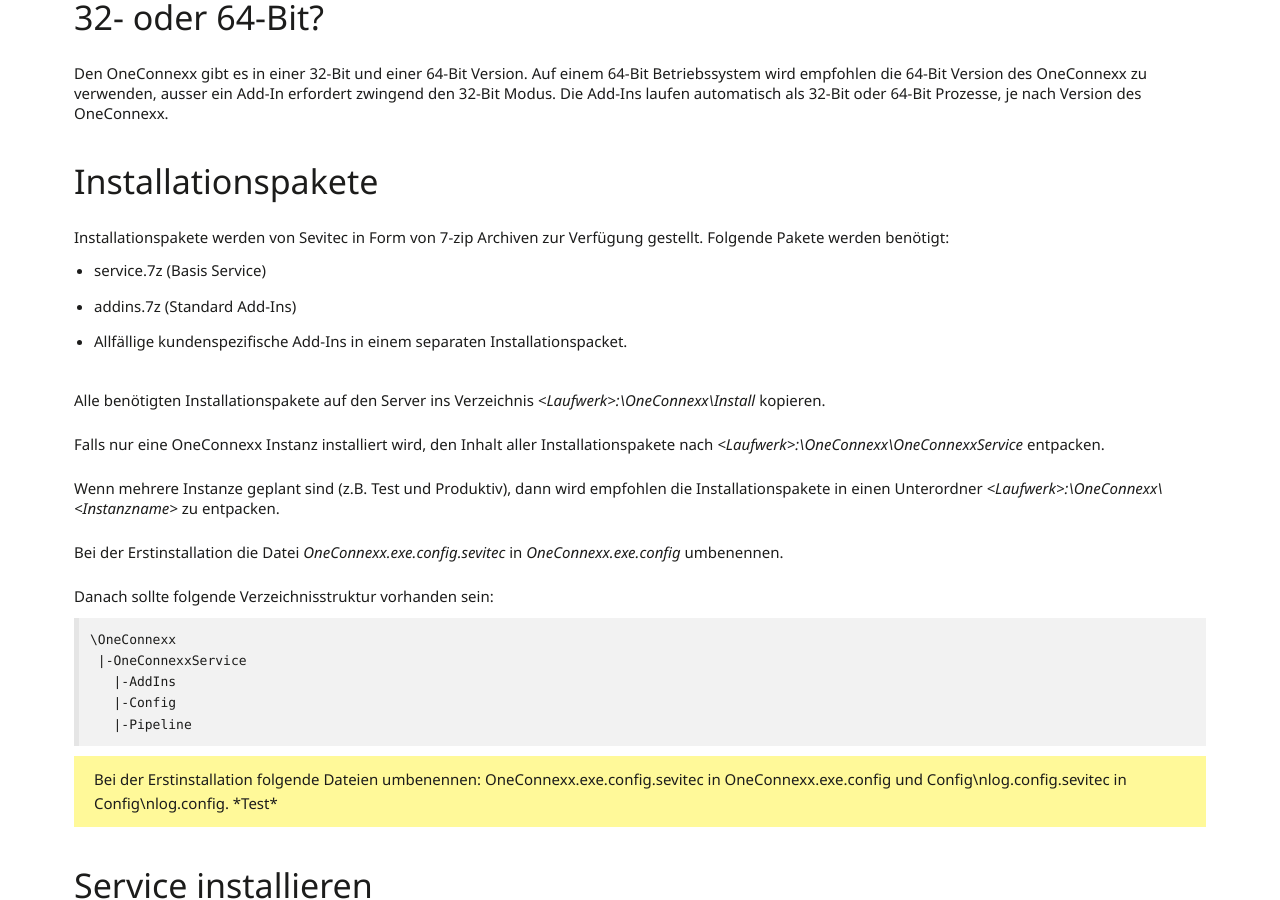
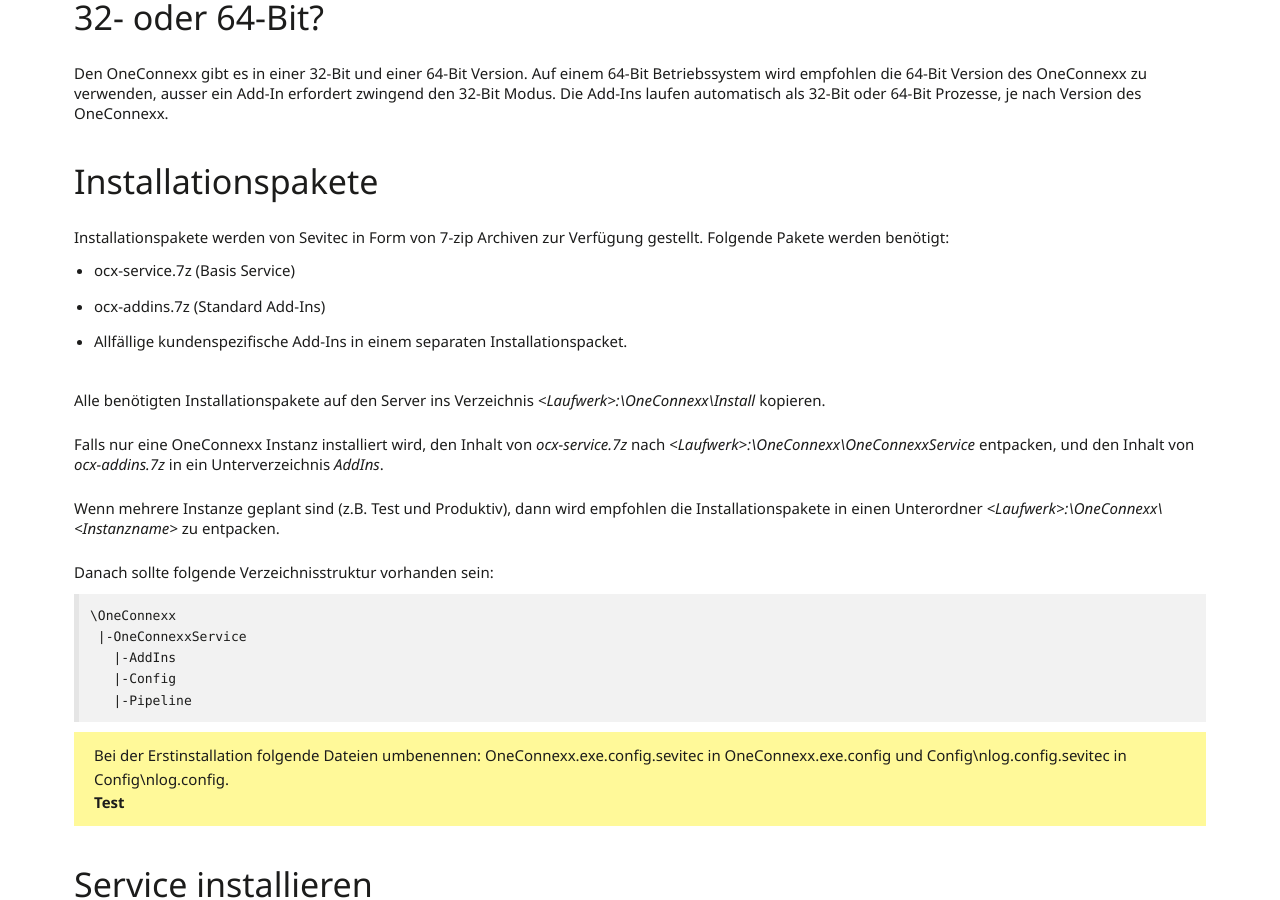
Before and after one commit to primesoft-group/oneconnexx-docs, a Jekyll site: the page built from _pages/setup/de/oneconnexx.md, in a window 1280 px wide and 900 px high, scrolled down 373 px. Built offline with Jekyll 4.4.1, drawn with Linux system fonts in a browser that asks for light colours; nearby versions of some CDN libraries; some web fonts are replaced.

Commit message:
Update oneconnexx.md

````diff
--- a/_pages/setup/de/oneconnexx.md
+++ b/_pages/setup/de/oneconnexx.md
@@ -14,18 +14,16 @@
 
 Installationspakete werden von Sevitec in Form von 7-zip Archiven zur Verfügung gestellt. Folgende Pakete werden benötigt:
 
-* service.7z (Basis Service)
-* addins.7z (Standard Add-Ins)
+* ocx-service.7z (Basis Service)
+* ocx-addins.7z (Standard Add-Ins)
 * Allfällige kundenspezifische Add-Ins in einem separaten Installationspacket.
 
 Alle benötigten Installationspakete auf den Server ins Verzeichnis *&lt;Laufwerk&gt;:\OneConnexx\Install* kopieren.
 
-Falls nur eine OneConnexx Instanz installiert wird, den Inhalt aller Installationspakete nach *&lt;Laufwerk&gt;:\OneConnexx\OneConnexxService* entpacken.
+Falls nur eine OneConnexx Instanz installiert wird, den Inhalt von *ocx-service.7z* nach *&lt;Laufwerk&gt;:\OneConnexx\OneConnexxService* entpacken, und den Inhalt von *ocx-addins.7z* in ein Unterverzeichnis *AddIns*.
 
 Wenn mehrere Instanze geplant sind (z.B. Test und Produktiv), dann wird empfohlen die Installationspakete in einen Unterordner
 *&lt;Laufwerk&gt;:\OneConnexx\&lt;Instanzname&gt;* zu entpacken.
-
-Bei der Erstinstallation die Datei *OneConnexx.exe.config.sevitec* in *OneConnexx.exe.config* umbenennen.
 
 Danach sollte folgende Verzeichnisstruktur vorhanden sein:
 
@@ -37,7 +35,7 @@
    |-Pipeline
 ```
 
-{% include alert.html type="warning" text="Bei der Erstinstallation folgende Dateien umbenennen: OneConnexx.exe.config.sevitec in OneConnexx.exe.config und Config\nlog.config.sevitec in Config\nlog.config. *Test* " %}
+{% include alert.html type="warning" text="Bei der Erstinstallation folgende Dateien umbenennen: OneConnexx.exe.config.sevitec in OneConnexx.exe.config und Config\nlog.config.sevitec in Config\nlog.config. <br/><b>Test</b>" %}
 
 ### Service installieren
 
````
